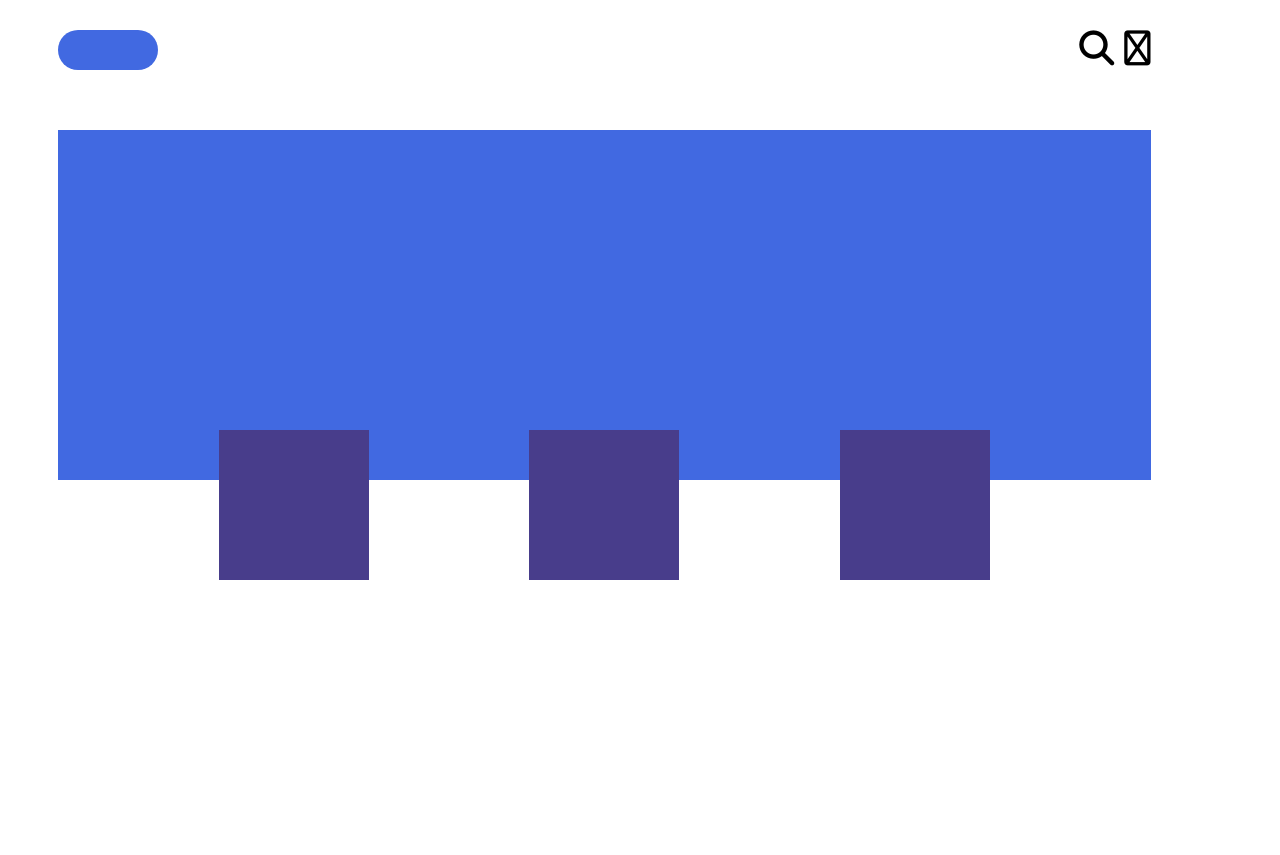
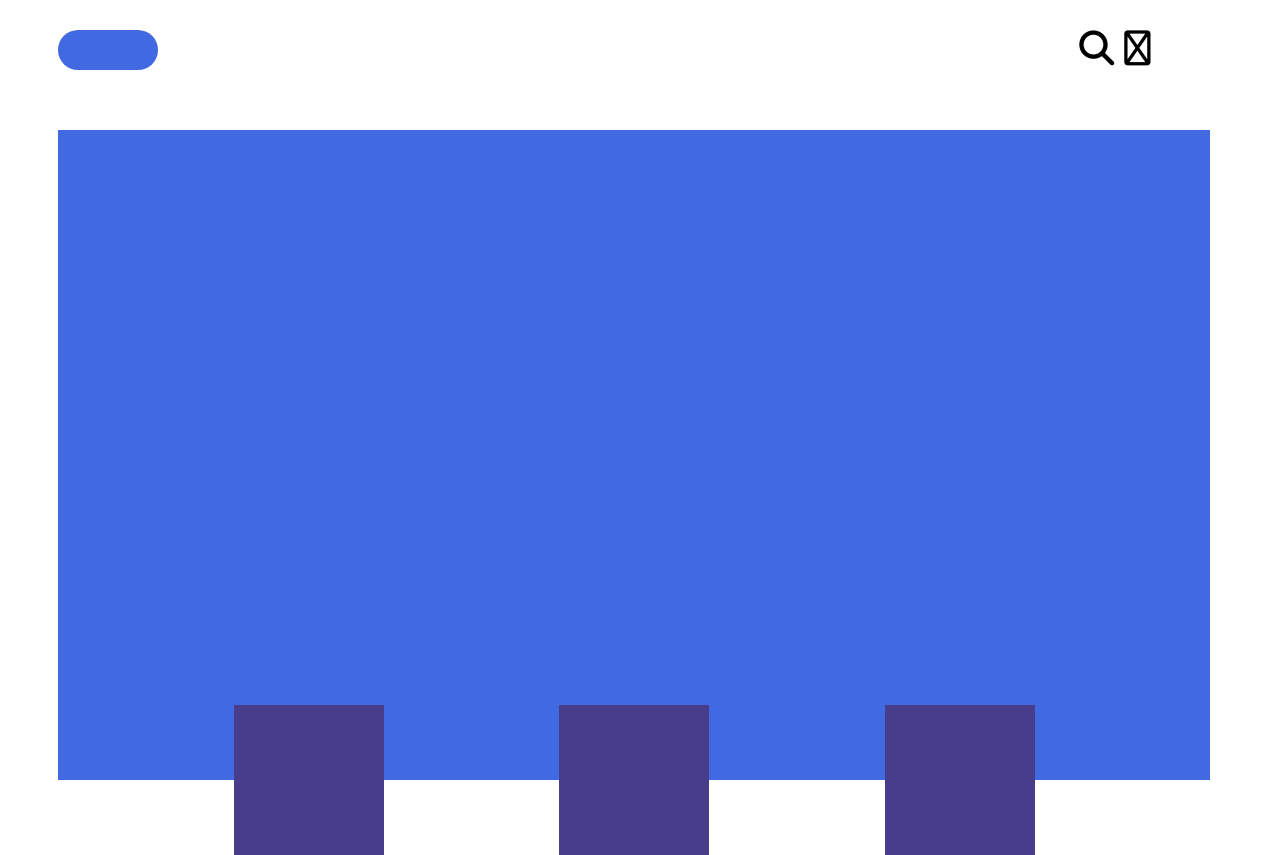
Before and after one commit to MarianneHal/Homework-3, a plain HTML site: page index.html in a window 1280 px wide. Before the commit the page ends 800 px from the top, so only its background shows below. Drawn offline with Linux system fonts and the light colour scheme.

Commit message:
Готово2

```diff
--- a/index.html
+++ b/index.html
@@ -18,12 +18,11 @@
         <div class="two2"><i class="fa-regular fa-bars"></i></div>
     </div>
 </div>
-    <div class="three">
-        <div class="wrap2">
-          <div class="four"></div>
-            <div class="four"></div>
-            <div class="four"></div>
-        </div>
+    <div class="wrap2">
+        <div class="four"></div>
+        <div class="four"></div>
+        <div class="four"></div>
+
     </div>
 </div>
 </body>
--- a/style.css
+++ b/style.css
@@ -26,19 +26,24 @@
     display: flex;
     column-gap: 10px;
 }
-.three {
+
+
+
+.wrap2 {
     width: 90%;
     height: 350px;
     background-color: royalblue;
-}
-.wrap2 {
     display: flex;
-    align-items: center;
+    align-items: flex-end;
     justify-content: space-evenly;
     padding-top: 300px;
+    position: absolute;
+
 }
 .four {
+    background-color: darkslateblue;
     width: 150px;
     height: 150px;
-    background-color: darkslateblue;
+    position: relative;
+    bottom: -75px;
 }
```
